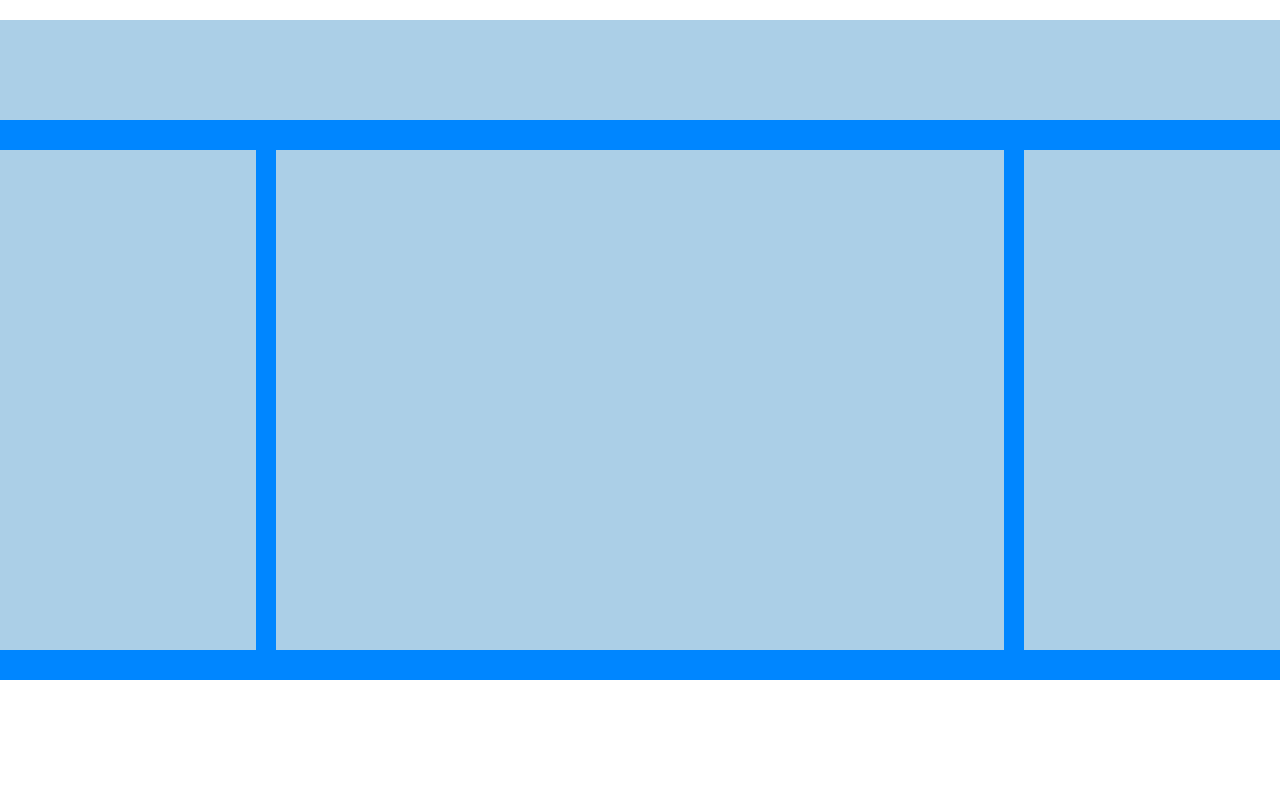
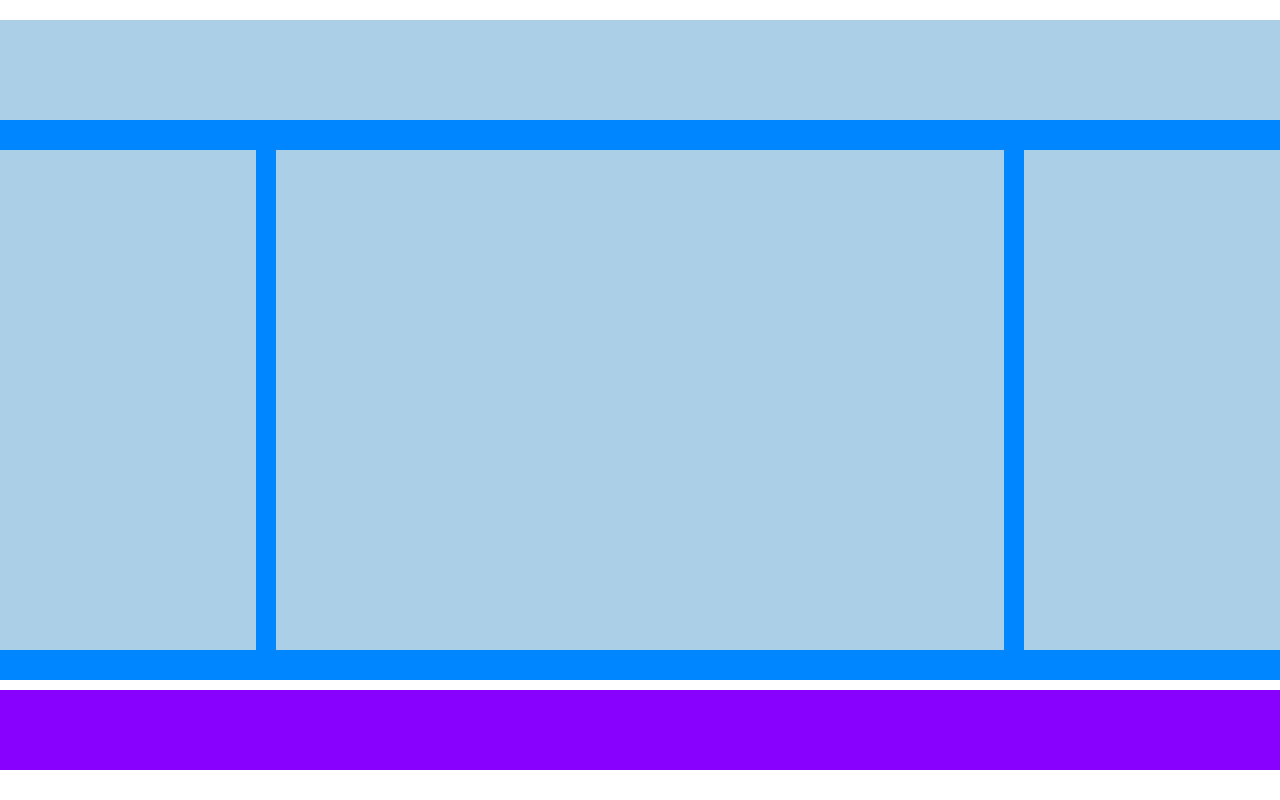
Before and after one commit to bertoldimatteo/htmlcss-struttura-wp, a plain HTML site: page index.html in a window 1280 px wide. Shown: the part 720-1520 px from the top of the page. Before the commit the page ends 1400 px from the top, so only its background shows below. Drawn offline with Linux system fonts and the light colour scheme.

Commit message:
aggiunto box footer

```diff
--- a/css/style.css
+++ b/css/style.css
@@ -62,3 +62,10 @@
     width: 20%;
     margin-left: 20px;
 }
+
+.footer-box {
+    background-color: #8801fe;
+    min-height: 80px;
+    margin-top: 10px;
+    margin-bottom: 30px;
+}
--- a/index.html
+++ b/index.html
@@ -29,7 +29,9 @@
         <!-- /box con 3 divisioni -->
     </main>
 
-    <footer></footer>
+    <footer>
+        <div class="box footer-box"></div>
+    </footer>
 
 </body>
 </html>
```
